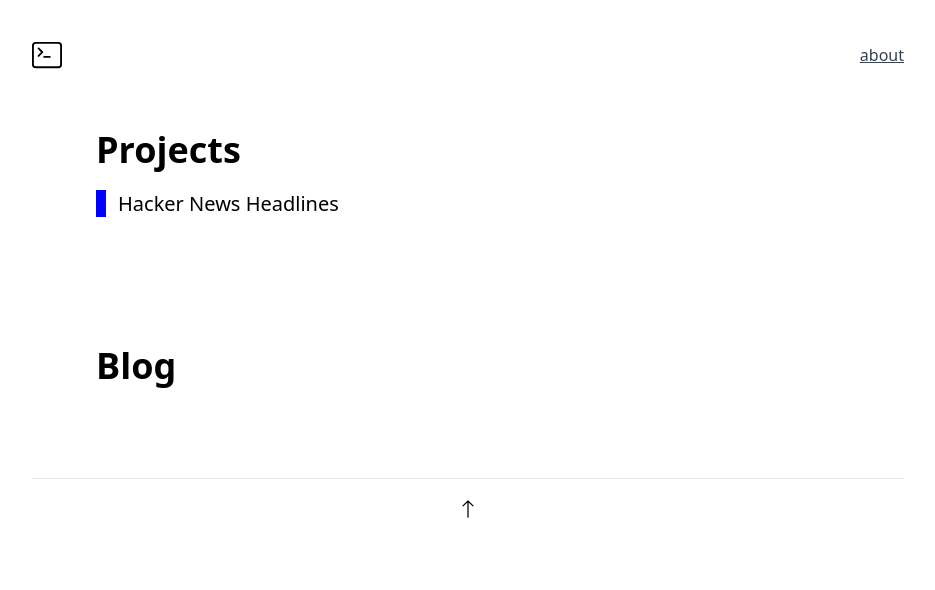
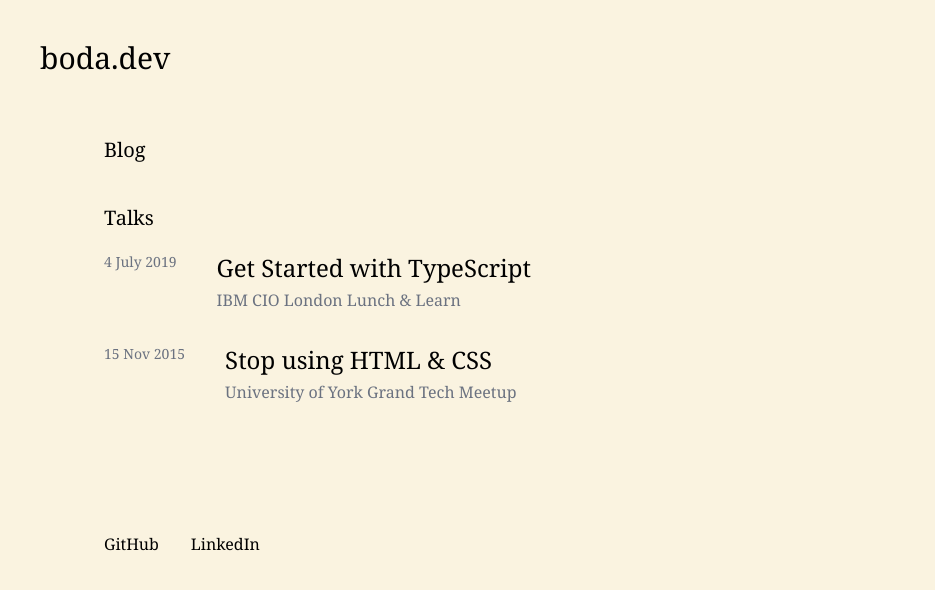
Before and after one commit to bodazhao/boda.dev, a Next.js app: page / in a window 1280 px wide. Shown: the top 590 px of the page, without its empty margins (172-1107 px from the left). Built offline with nearby package versions, Linux system fonts and the light colour scheme.

Commit message:
homepage redesign

```diff
--- a/components/BlogList.tsx
+++ b/components/BlogList.tsx
@@ -1,40 +1,25 @@
-import Link from "next/link";
-
-import { posts, formatDate } from "@/utils";
-import { ImportedPost } from "@/types";
-
-const Card = ({ post }: { post: ImportedPost }) => {
-  const {
-    path,
-    module: { meta },
-  } = post;
-
-  return (
-    <div className="flex mb-10">
-      <div className="text-gray-700 mt-2 lg:mt-4 mr-3 lg:mr-10">
-        <p className="text-sm mb-2 text-gray-400">{formatDate(meta.created)}</p>
-        <p className="text-xs text-right text-gray-400">
-          {meta.reading_time} minutes
-        </p>
-      </div>
-
-      <div className="flex-1">
-        <Link href={"/blog" + path}>
-          <a className="text-xl md:text-2xl">{meta.title}</a>
-        </Link>
-        <p className="text-gray-400 pt-1">{meta.preview}</p>
-      </div>
-    </div>
-  );
-};
+import { posts, formatDate } from "@/utils"
+import { Card } from "./Card"
 
 export const BlogList = () => {
   return (
     <section>
       {!!posts.length &&
         posts.map((post, i) => {
-          return <Card key={i} post={post} />;
+          const {
+            path,
+            module: { meta },
+          } = post
+          const props = {
+            date: formatDate(meta.created),
+            minutes: meta.reading_time,
+            link: "/blog" + path,
+            title: meta.title,
+            preview: meta.preview,
+          }
+
+          return <Card key={i} {...props} />
         })}
     </section>
-  );
-};
+  )
+}
--- /dev/null
+++ b/components/Card.tsx
@@ -0,0 +1,28 @@
+import Link from "next/link"
+
+type CardProps = {
+  date: string
+  minutes?: number
+  link: string
+  title: string
+  preview: string
+}
+export const Card = ({ date, minutes, link, title, preview }: CardProps) => {
+  return (
+    <div className="flex mb-8">
+      <div className="mr-5 lg:mr-10">
+        <p className="text-sm mb-2 text-gray-500">{date}</p>
+        {minutes && (
+          <p className="text-xs text-right text-gray-500">{minutes} minutes</p>
+        )}
+      </div>
+
+      <div className="flex-1">
+        <Link href={link}>
+          <a className="text-xl md:text-2xl">{title}</a>
+        </Link>
+        <p className="text-gray-500 pt-1">{preview}</p>
+      </div>
+    </div>
+  )
+}
--- a/components/Layout.tsx
+++ b/components/Layout.tsx
@@ -1,34 +1,35 @@
-import Link from "next/link";
-import { BsTerminal, BsArrowUp } from "react-icons/bs";
+import Link from "next/link"
+import { BsArrowUp } from "react-icons/bs"
 
-export const Layout = ({ children }) => {
+export const Layout = ({
+  children,
+  hideFooter,
+}: {
+  children: JSX.Element | JSX.Element[]
+  hideFooter?: boolean
+}) => {
   return (
-    <div className="px-3 m-auto max-w-4xl">
+    <div className="px-5 m-auto max-w-4xl">
       <header className="flex justify-between items-center py-5 lg:py-10">
         <Link href="/">
-          <a>
-            <BsTerminal size={30} />
-          </a>
-        </Link>
-
-        <Link href="/about">
-          <a className="underline text-gray-700">about</a>
+          <a className="text-3xl">boda.dev</a>
         </Link>
       </header>
 
       <main className="pt-5 pb-20 lg:px-16">{children}</main>
 
-      <hr />
+      {!hideFooter && (
         <footer className="flex justify-center pt-5 mb-10">
           <button>
             <BsArrowUp
               size={20}
               onClick={() => {
-              window.scrollTo({ top: 0, behavior: "smooth" });
+                window.scrollTo({ top: 0, behavior: "smooth" })
               }}
             />
           </button>
         </footer>
+      )}
     </div>
-  );
-};
+  )
+}
--- a/pages/_app.tsx
+++ b/pages/_app.tsx
@@ -1,8 +1,8 @@
-import Head from "next/head";
-import { MDXProvider } from "@mdx-js/react";
+import Head from "next/head"
+import { MDXProvider } from "@mdx-js/react"
 
-import "../styles/index.css";
-import { Layout, CodeBlock } from "@/components";
+import "../styles/index.css"
+import { Layout, CodeBlock } from "@/components"
 
 // Global markdown wrapper. To override wrapper for a single entry point
 // at the page level, see https://mdxjs.com/getting-started#default-exports
@@ -13,7 +13,7 @@ const Wrapper = (props) => (
       {props.children}
     </article>
   </Layout>
-);
+)
 
 const mdComponents = {
   wrapper: Wrapper,
@@ -23,7 +23,7 @@ const mdComponents = {
   // p: (props) => <p {...props} />,
   pre: (props) => <div {...props} />,
   code: CodeBlock,
-};
+}
 
 function MyApp({ Component, pageProps }) {
   return (
@@ -36,7 +36,7 @@ function MyApp({ Component, pageProps }) {
          */}
         <meta charSet="utf-8" />
         <meta name="viewport" content="width=device-width, initial-scale=1" />
-        <title>boda.dev | A Developer's Blog</title>
+        <title>boda.dev</title>
         <link rel="icon" href="/terminal.svg" />
       </Head>
 
@@ -44,7 +44,7 @@ function MyApp({ Component, pageProps }) {
         <Component {...pageProps} />
       </MDXProvider>
     </>
-  );
+  )
 }
 
-export default MyApp;
+export default MyApp
--- a/pages/_document.tsx
+++ b/pages/_document.tsx
@@ -1,22 +1,22 @@
-import Document, { Html, Head, Main, NextScript } from "next/document";
+import Document, { Html, Head, Main, NextScript } from "next/document"
 
 // A custom Document is commonly used to augment your application's <html> and
 // <body> tags. This is necessary because Next.js pages skip the definition of
 // the surrounding document's markup.
 export default class MyDocument extends Document {
   static getInitialProps(ctx) {
-    return Document.getInitialProps(ctx);
+    return Document.getInitialProps(ctx)
   }
 
   render() {
     return (
       <Html>
         <Head />
-        <body>
+        <body className="font-serif" style={{ backgroundColor: "#faf3e0" }}>
           <Main />
           <NextScript />
         </body>
       </Html>
-    );
+    )
   }
 }
--- /dev/null
+++ b/pages/blog/rewind-2020.mdx
@@ -0,0 +1,53 @@
+export const meta = {
+  title: "Top front-end libraries of 2020",
+  preview: "Rewind of the top tools, libraries and releases of the 2020",
+  created: "2021-01-30T00:00:00.000",
+  status: "published",
+  reading_time: 1,
+}
+
+# Top front-end libraries of 2020
+
+2020, what a year.
+
+Here are 20 top releases from 2020
+
+### Yarn (v2)
+
+### Redwood JS
+
+### Prettier (v2)
+
+### Jest
+
+### Playwright
+
+### ESlint
+
+### Deno
+
+### Snowpack
+
+### Rome
+
+### Storybook
+
+### TypeScript
+
+### Vue
+
+### Webpack
+
+### NPM
+
+### React
+
+### Node
+
+### Create React App
+
+### Next.js
+
+### Chakra UI
+
+### Tailwind CSS
--- a/pages/blog/should-developers-build-their-own-blog.mdx
+++ b/pages/blog/should-developers-build-their-own-blog.mdx
@@ -4,7 +4,7 @@ export const meta = {
   created: "2020-11-11T00:00:00.000",
   status: "published",
   reading_time: 6,
-};
+}
 
 # Should Developers Build Their Own Blog?
 
--- a/pages/index.tsx
+++ b/pages/index.tsx
@@ -1,26 +1,39 @@
-import { Layout, BlogList } from "@/components";
+import { Layout, BlogList, Card } from "@/components"
 
 function Home() {
   return (
-    <Layout>
+    <Layout hideFooter>
+      <section className="mb-10">
+        <h1 className="text-xl mb-5">Blog</h1>
+        <BlogList />
+      </section>
+
       <section className="mb-32">
-        <h1 className="text-4xl font-bold mb-5">Projects</h1>
-
-        <a
-          href="https://github.com/bodazhao/hacker-news-headlines"
-          className="text-xl mb-2 pl-3"
-          style={{ borderLeft: "10px solid blue" }}
-        >
-          Hacker News Headlines
-        </a>
+        <h1 className="text-xl mb-5">Talks</h1>
+        <Card
+          date="4 July 2019"
+          link="https://github.com/bodazhao/typescript-workshop"
+          title="Get Started with TypeScript"
+          preview="IBM CIO London Lunch & Learn"
+        />
+        <Card
+          date="15 Nov 2015"
+          link="https://prezi.com/quy4jfolakb8/stop-using-html-css/"
+          title="Stop using HTML & CSS"
+          preview="University of York Grand Tech Meetup"
+        />
       </section>
 
       <section>
-        <h1 className="text-4xl font-bold mb-3">Blog</h1>
-        <BlogList />
+        <a href="https://github.com/bodazhao" className="mr-8">
+          GitHub
+        </a>
+        <a href="https://www.linkedin.com/in/boda-zhao" className="mr-8">
+          LinkedIn
+        </a>
       </section>
     </Layout>
-  );
+  )
 }
 
-export default Home;
+export default Home
--- a/utils/index.ts
+++ b/utils/index.ts
@@ -1,22 +1,22 @@
-import { ImportedPost } from "@/types";
+import { ImportedPost } from "@/types"
 
 function sortDesc(a, b) {
-  if (a > b) return -1;
-  if (a < b) return 1;
-  return 0;
+  if (a > b) return -1
+  if (a < b) return 1
+  return 0
 }
 
 function importAll(r): ImportedPost[] {
   return r.keys().map((fileName) => {
     // from ./building-a-markdown-blog.mdx to /building-a-markdown-blog
-    const path = fileName.substr(1).replace(/\.mdx$/, "");
-    const module = r(fileName);
+    const path = fileName.substr(1).replace(/\.mdx$/, "")
+    const module = r(fileName)
 
     return {
       path,
       module,
-    };
-  });
+    }
+  })
 }
 
 // https://webpack.js.org/guides/dependency-management/#requirecontext
@@ -24,32 +24,16 @@ export const posts = importAll(
   require.context("../pages/blog/", true, /\.mdx$/)
 )
   .filter((o) => o.module.meta.status !== "draft")
-  .sort((a, b) => sortDesc(a.module.meta.created, b.module.meta.created));
+  .sort((a, b) => sortDesc(a.module.meta.created, b.module.meta.created))
 
 /**
  * @param dateString example: 2020-11-12T00:00:00.000
- * @returns return day month and optional year (if not this year)
+ * @returns return format e.g 11 Nov 2020
  */
-export const formatDate = (dateString) => {
-  type Option = {
-    day: string;
-    month: string;
-    year?: string;
-  };
-
-  const date = new Date(dateString);
-  const isThisYear = date.getFullYear() === new Date().getFullYear();
-  let option: Option = {
+export const formatDate = (dateString: string) => {
+  return new Intl.DateTimeFormat("en-GB", {
     day: "2-digit",
     month: "short",
-  };
-
-  if (!isThisYear) {
-    option = {
-      ...option,
-      year: "numeric",
-    };
-  }
-
-  return new Intl.DateTimeFormat("en-GB", option).format(new Date(dateString));
-};
+    year: "numeric",
+  }).format(new Date(dateString))
+}
```
Also changed, not shown: components/index.tsx (+4 -3 lines), package.json (+11 -11 lines), 1 other file (tests, documents, lock files or other folders). Lines whose indentation alone changed are shown as unchanged.
